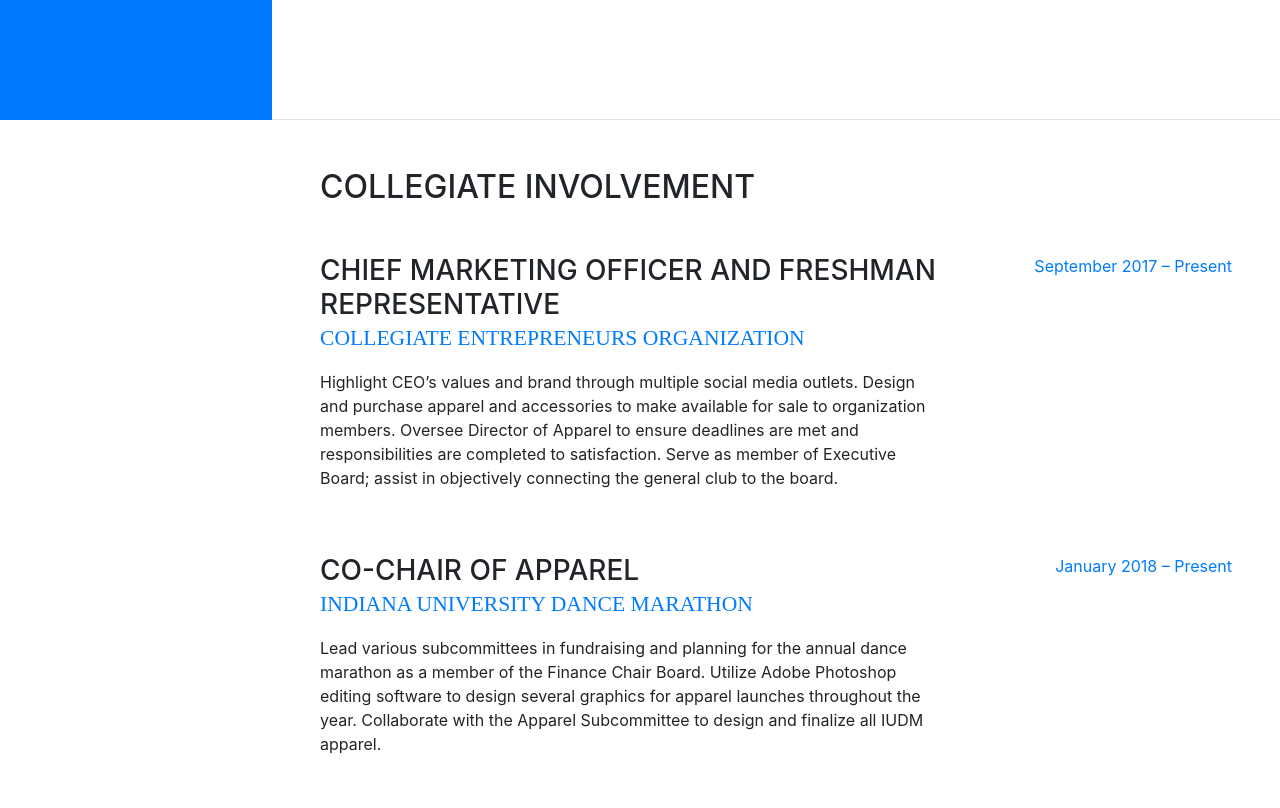
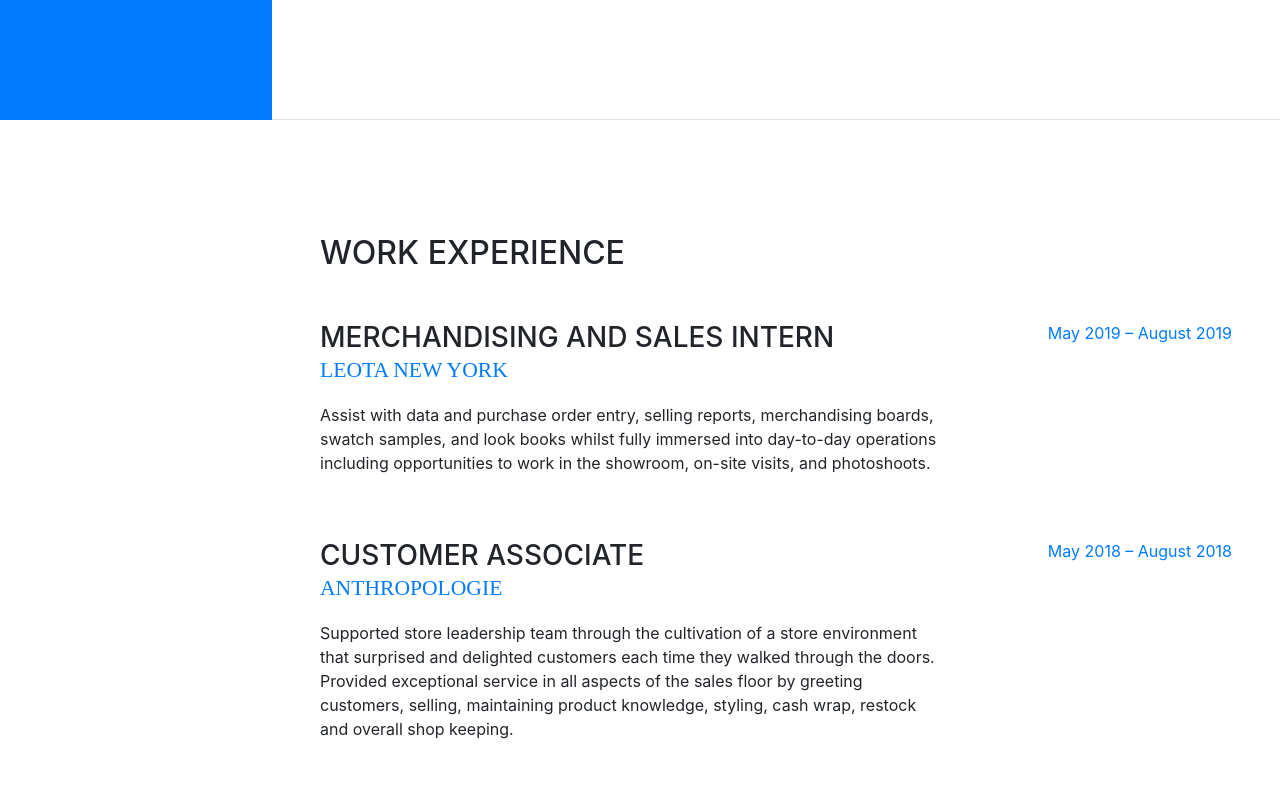
Before and after one commit to elanabarlev/elanabarlev.github.io, a website with bundled scripts: page index.html in a window 1280 px wide. Shown: the part 680-1488 px from the top of the page. Built offline with nearby package versions, Linux system fonts and the light colour scheme; a web font is replaced by a local one.

Commit message:
Updated index.html

```diff
--- a/index.html
+++ b/index.html
@@ -44,6 +44,9 @@
         <ul class="navbar-nav">
           <li class="nav-item">
             <a class="nav-link js-scroll-trigger" href="#about">About</a>
+          </li>
+          <li class="nav-item">
+            <a class="nav-link js-scroll-trigger" href="#work">Work Experience</a>
           </li>
           <li class="nav-item">
             <a class="nav-link js-scroll-trigger" href="#experience">Collegiate Involvement</a>
@@ -95,6 +98,38 @@
         </div>
       </section>
 
+      <section class="resume-section p-3 p-lg-5 d-flex flex-column" id="work">
+        <div class="my-auto">
+          <h2 class="mb-5">Work Experience</h2>
+
+          <div class="resume-item d-flex flex-column flex-md-row mb-5">
+            <div class="resume-content mr-auto">
+              <h3 class="mb-0">Merchandising and Sales Intern</h3>
+              <div class="subheading mb-3"><a href="https://shop.leota.com/">Leota New York</a></div>
+              <p>Assist with data and purchase order entry, selling reports, merchandising boards, swatch samples, and look books whilst fully immersed into day-to-day operations including opportunities to work in the showroom, on-site visits, and photoshoots.</p>
+            </div>
+            <div class="resume-date text-md-right">
+              <span class="text-primary">May 2019 – August 2019</span>
+            </div>
+          </div>
+
+
+
+          <div class="resume-item d-flex flex-column flex-md-row mb-5">
+            <div class="resume-content mr-auto">
+              <h3 class="mb-0">Customer Associate</h3>
+              <div class="subheading mb-3"><a href="https://www.anthropologie.com/">Anthropologie</a></div>
+              <p>Supported store leadership team through the cultivation of a store environment that surprised and delighted customers each time they walked through the doors. Provided exceptional service in all aspects of the sales floor by greeting customers, selling, maintaining product knowledge, styling, cash wrap, restock and overall shop keeping.</p>
+            </div>
+            <div class="resume-date text-md-right">
+              <span class="text-primary">May 2018 – August 2018</span>
+            </div>
+          </div>
+
+        </div>
+
+      </section>
+
       <section class="resume-section p-3 p-lg-5 d-flex flex-column" id="experience">
         <div class="my-auto">
           <h2 class="mb-5">Collegiate Involvement</h2>
@@ -109,20 +144,6 @@
               <span class="text-primary">September 2017 – Present</span>
             </div>
           </div>
-
-
-
-          <div class="resume-item d-flex flex-column flex-md-row mb-5">
-            <div class="resume-content mr-auto">
-              <h3 class="mb-0">Co-Chair of Apparel</h3>
-              <div class="subheading mb-3"><a href="http://www.iudm.org/">Indiana University Dance Marathon</a></div>
-              <p>Lead various subcommittees in fundraising and planning for the annual dance marathon as a member of the Finance Chair Board. Utilize Adobe Photoshop editing software to design several graphics for apparel launches throughout the year. Collaborate with the Apparel Subcommittee to design and finalize all IUDM apparel.</p>
-            </div>
-            <div class="resume-date text-md-right">
-              <span class="text-primary">January 2018 – Present</span>
-            </div>
-          </div>
-
 
 
           <div class="resume-item d-flex flex-column flex-md-row mb-5">
@@ -252,7 +273,7 @@
 
     <div class="copyright py-4 text-right text-black">
       <div class="container">
-        <small>AB 2018</small>
+        <small>AB 2019</small>
       </div>
     </div>
 
```
